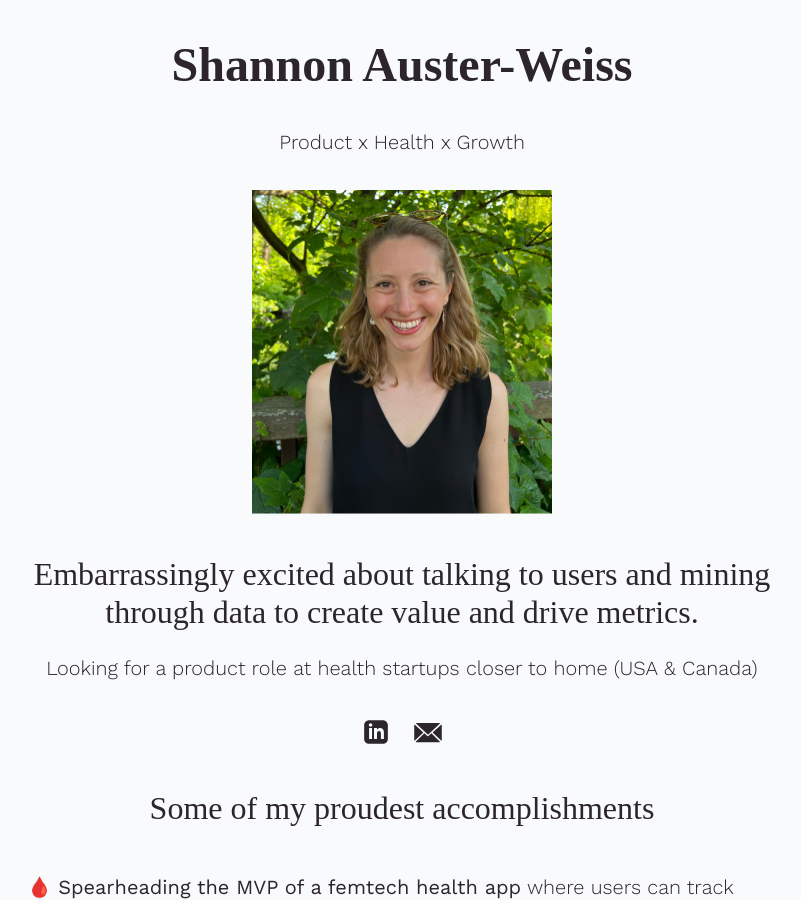
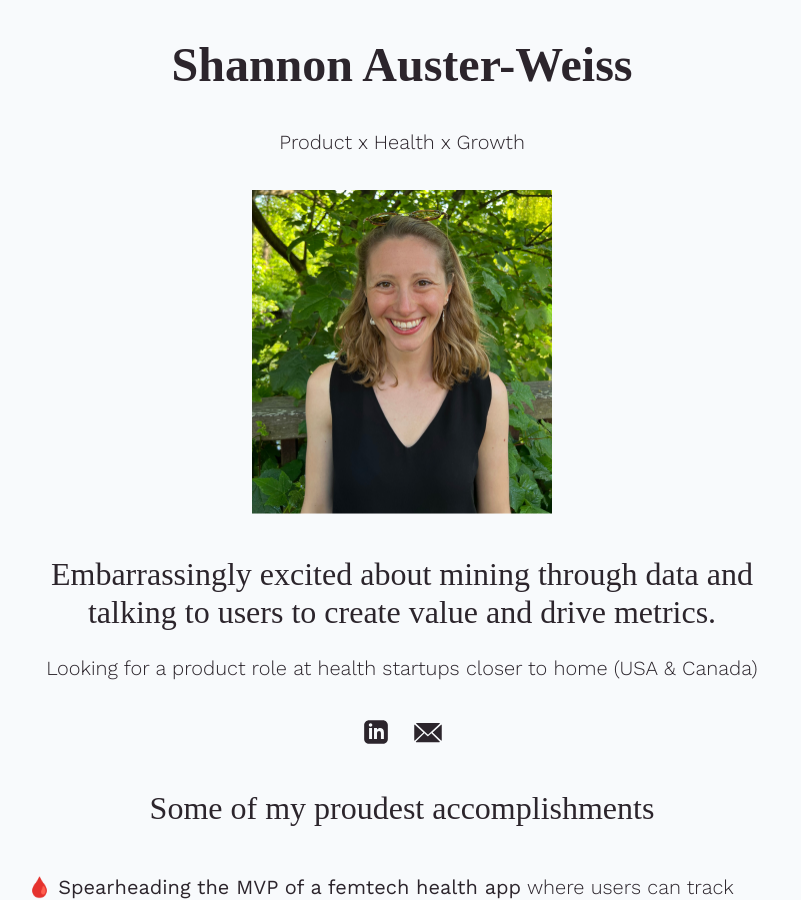
Before and after one commit to shannawn/shannonaw, a Jekyll site: the page index.html, which Jekyll copies as it is, in a window 1280 px wide and 900 px high. Shown: the whole window, without its empty margins (238-1039 px from the left). Built offline with Jekyll 4.4.1, drawn with Linux system fonts in a browser that asks for light colours; some web fonts are replaced.

Commit message:
Update index.html

```diff
--- a/index.html
+++ b/index.html
@@ -32,7 +32,7 @@
     <main>
       <div class="text-container-center">
         <h2>
-          Embarrassingly excited about talking to users <br class="mobile-break">and mining through data to create value and drive metrics.
+          Embarrassingly excited about mining through data <br class="mobile-break">and talking to users to create value and drive metrics.
         </h2>
         <p>Looking for a product role at health startups closer to home (USA & Canada)</p>
       </div>
```
